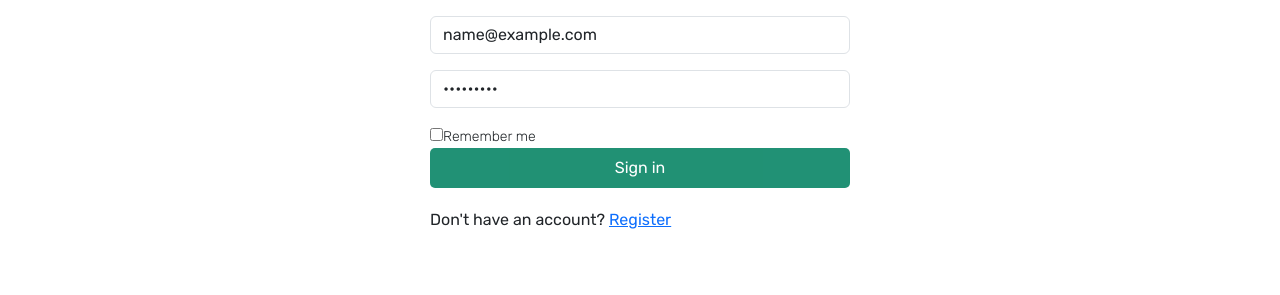
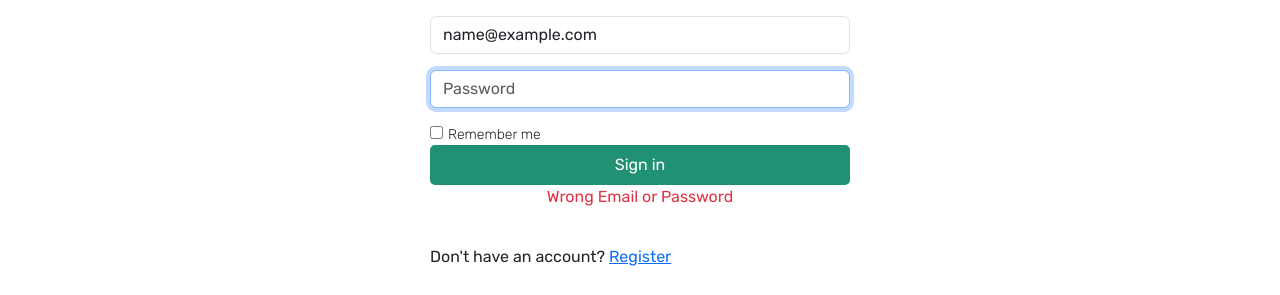
Before and after one commit to MinaMagdy651/Amazoff, a React (Create React App) app in the folder client/: page /login in a window 1280 px wide. Both pictures are taken after typing "name@example.com", "Sample123" into the empty fields and a click on the button "Sign in". Shown: the part 382-677 px from the top of the page. Built offline with nearby package versions, Linux system fonts and the light colour scheme; no server answers; some icons are missing; a web font is replaced by a local one.

Commit message:
Error handling

```diff
--- a/client/src/Components/login/login.jsx
+++ b/client/src/Components/login/login.jsx
@@ -8,6 +8,7 @@ import "./style.css";
 
 function Login() {
   const obj = useSelector((state) => state.obj.obj);
+
   const navigate = useNavigate();
 
   useEffect(() => {
@@ -18,11 +19,17 @@ function Login() {
 
   const { register, handleSubmit } = useForm();
   const [data, setData] = useState();
-  useFetchLogin(data ? data : null);
+  const [error] = useFetchLogin(data ? data : null);
 
   const onSubmit = (data) => {
     setData(data);
   };
+
+  if (error) {
+    const element = document.getElementById("password");
+    element.value = "";
+    element.focus();
+  }
 
   return (
     <form className="login-form" onSubmit={handleSubmit(onSubmit)}>
@@ -36,6 +43,7 @@ function Login() {
               <input
                 id="email"
                 className="form-control"
+                type="email"
                 placeholder="Email"
                 {...register("email", { required: true })}
               />
@@ -49,7 +57,7 @@ function Login() {
                 {...register("password", { required: true })}
               />
             </div>
-            <div className="remember-me-container">
+            <div className="remember-me-container d-flex justify-content-start  ">
               <label className="remember-me-label" htmlFor="">
                 <input
                   className="remember-me-checkbox"
@@ -63,6 +71,11 @@ function Login() {
               <button className="login-button" type="submit">
                 Sign in
               </button>
+              {error && (
+                <p className="text-danger text-center">
+                  Wrong Email or Password
+                </p>
+              )}
             </div>
             <div className="login-info">
               Don't have an account? <Link to="/register">Register</Link>
--- a/client/src/Components/login/style.css
+++ b/client/src/Components/login/style.css
@@ -23,10 +23,6 @@
 
 .login-form .text-input {
   width: 100%;
-}
-
-.login-form .remember-me-container .remember-me-checkbox {
-  /* vertical-align: middle; */
 }
 
 .login-form .remember-me-container .remember-me-label {
@@ -56,3 +52,9 @@
   transition: 0.5s;
   opacity: 1;
 }
+.remember-me-checkbox {
+  margin-right: 5px;
+}
+.error {
+  border: 1px solid red;
+}
--- a/client/src/Components/register/register.jsx
+++ b/client/src/Components/register/register.jsx
@@ -26,8 +26,8 @@ function Register() {
 
   useFetchRegister(data ? data : null);
   const subscription = watch("email");
-  useCheckEmail(subscription);
-
+  const [error] = useCheckEmail(subscription);
+  const [confirm_error, setConfirm_error] = useState(false);
   const showPassword = () => {
     var x = document.getElementById("password");
     if (x.type === "password") {
@@ -36,7 +36,10 @@ function Register() {
       x.type = "password";
     }
   };
-
+  const confirmPassowrd = () => {
+    if (watch("confirm-password") !== watch("password")) setConfirm_error(true);
+    else setConfirm_error(false);
+  };
   return (
     <form className="register-form" onSubmit={handleSubmit(onSubmit)}>
       <div className="register-container container">
@@ -63,9 +66,16 @@ function Register() {
               id="email"
               {...register("email", { required: true })}
             />
-            <div id="emailHelp" className="form-text">
-              We'll never share your email with anyone else.
-            </div>
+            {!error && (
+              <div id="emailHelp" className="form-text">
+                We'll never share your email with anyone else.
+              </div>
+            )}
+            {error && (
+              <div id="emailHelp" className="form-text text-danger">
+                Email Already exists
+              </div>
+            )}
           </div>
 
           <div className="mb-3">
@@ -95,17 +105,21 @@ function Register() {
           </div>
 
           <div className="mb-3">
-            <label htmlFor="confirmPassword" className="form-label">
+            <label htmlFor="confirm-password" className="form-label">
               Confirm Password
             </label>
             <input
               type="password"
               className="form-control"
-              id="confirmPassword"
+              id="confirm-password"
               required
+              {...register("confirm-password", { required: true })}
+              onBlur={confirmPassowrd}
             />
           </div>
-
+          {confirm_error && (
+            <p className="text-danger">Passwords don't match</p>
+          )}
           <div className="mb-3">
             <label htmlFor="dob" className="form-label">
               Date of Birth
--- a/client/src/Components/register/style.css
+++ b/client/src/Components/register/style.css
@@ -37,3 +37,7 @@
   transition: 0.5s;
   opacity: 1;
 }
+
+.error {
+  border: 1px solid red;
+}
--- a/client/src/shared/useCheckEmail.js
+++ b/client/src/shared/useCheckEmail.js
@@ -1,8 +1,9 @@
-import { useEffect } from "react";
+import { useEffect, useState } from "react";
 import axios from "../APIS/axios";
 const CHECK_EMAIL = "/customer-check-email";
 
 const useCheckEmail = (data) => {
+  const [error, setError] = useState(false);
   useEffect(() => {
     if (data) {
       axios
@@ -10,13 +11,14 @@ const useCheckEmail = (data) => {
           email: data,
         })
         .then((response) => {
-          console.log("response", response.data);
+          setError(false);
         })
         .catch((error) => {
-          console.log(error);
+          setError(true);
         });
     }
     // eslint-disable-next-line
   }, [data]);
+  return [error];
 };
 export default useCheckEmail;
--- a/client/src/shared/useFetchLogin.js
+++ b/client/src/shared/useFetchLogin.js
@@ -1,11 +1,12 @@
 import { setDataAction } from "../Redux/shopSlicer";
 import { useDispatch } from "react-redux";
 import { useNavigate } from "react-router-dom";
-import { useEffect } from "react";
+import { useEffect, useState } from "react";
 import axios from "../APIS/axios";
 const LOGIN_URL = "/customer-login";
 
 const useFetchLogin = (data) => {
+  const [error, setError] = useState(false);
   const dispatch = useDispatch();
   const setData = (data) => {
     dispatch(setDataAction(data));
@@ -30,10 +31,11 @@ const useFetchLogin = (data) => {
           navigate("/home");
         })
         .catch((error) => {
-          console.log(error);
+          setError(true);
         });
     }
     // eslint-disable-next-line
   }, [data]);
+  return [error];
 };
 export default useFetchLogin;
```
